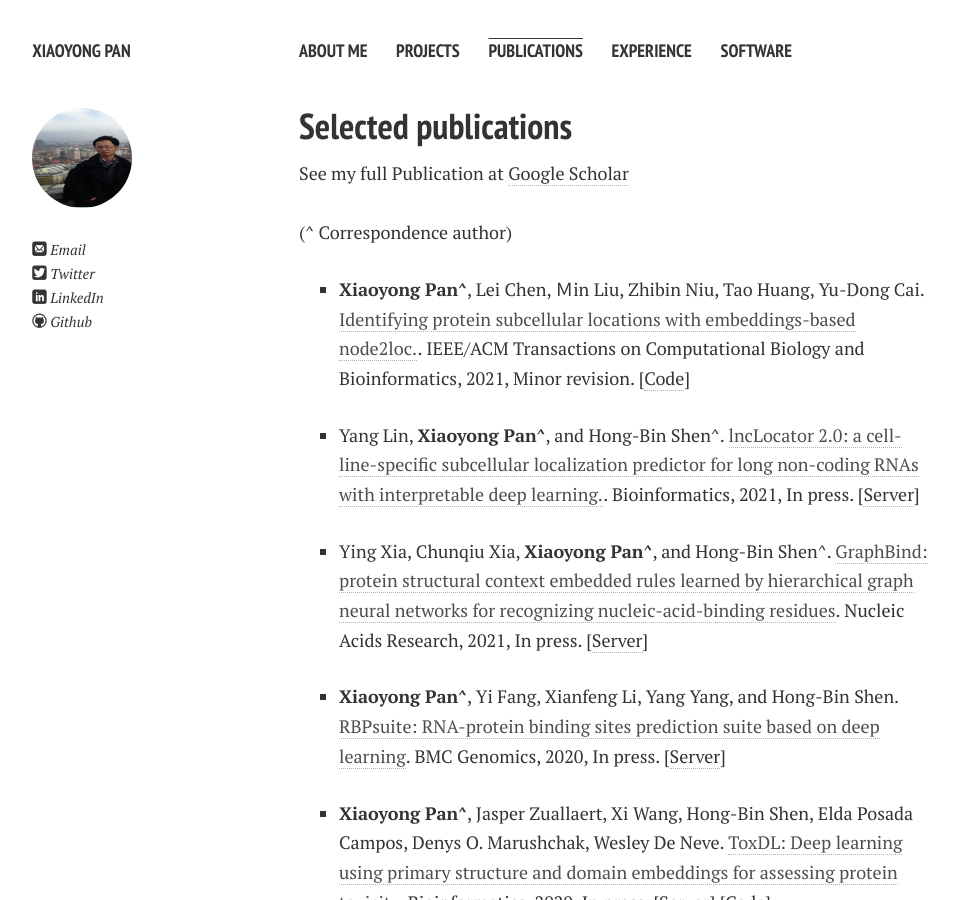
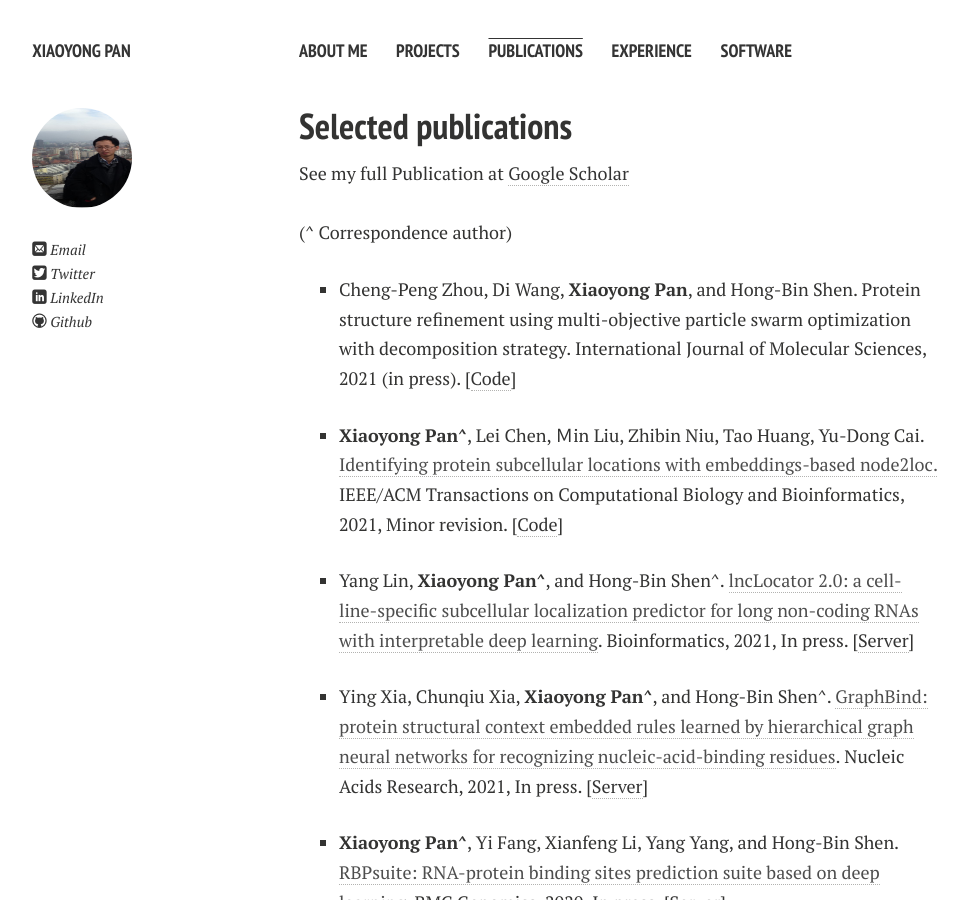
Before and after one commit to xypan1232/xypan1232.github.io, a Jekyll site: the page built from publications.md, in a window 1280 px wide and 900 px high. Shown: the whole window, without its empty margins (21-988 px from the left). Built offline with Jekyll 4.4.1, drawn with Linux system fonts in a browser that asks for light colours; nearby versions of some CDN libraries; Markdown is read by kramdown in place of the engine named in the settings.

Commit message:
Update publications.md

```diff
--- a/publications.md
+++ b/publications.md
@@ -10,13 +10,16 @@ title: Publications
 See my full Publication at <a href="https://scholar.google.com/citations?hl=en&user=Yis2IzgAAAAJ">Google Scholar</a> <br><br>
 (^ Correspondence author) <br>
 <ul>
-
+<li><p>
+Cheng-Peng Zhou, Di Wang, <b>Xiaoyong Pan</b>, and Hong-Bin Shen. Protein structure refinement using multi-objective particle swarm optimization with decomposition strategy.
+International Journal of Molecular Sciences, 2021 (in press).  [<a href="http://www.csbio.sjtu.edu.cn/bioinf/AIR/">Code</a>]
+	</p> </li>
 <li>
-    <p> <b>Xiaoyong Pan^</b>, Lei Chen, Ｍin Liu, Zhibin Niu, Tao Huang, Yu-Dong Cai. <a href="">Identifying protein subcellular locations with embeddings-based node2loc.</a>. IEEE/ACM Transactions on Computational Biology and Bioinformatics, 2021, Minor revision. [<a href="https://github.com/xypan1232/node2loc">Code</a>]</p>
+    <p> <b>Xiaoyong Pan^</b>, Lei Chen, Ｍin Liu, Zhibin Niu, Tao Huang, Yu-Dong Cai. <a href="">Identifying protein subcellular locations with embeddings-based node2loc.</a> IEEE/ACM Transactions on Computational Biology and Bioinformatics, 2021, Minor revision. [<a href="https://github.com/xypan1232/node2loc">Code</a>]</p>
   </li>
 
 <li>
-    <p> Yang Lin, <b>Xiaoyong Pan^</b>, and Hong-Bin Shen^. <a href="">lncLocator 2.0: a cell-line-specific subcellular localization predictor for long non-coding RNAs with interpretable deep learning.</a>. Bioinformatics, 2021, In press. [<a href="http://www.csbio.sjtu.edu.cn/bioinf/lncLocator2/">Server</a>]</p>
+    <p> Yang Lin, <b>Xiaoyong Pan^</b>, and Hong-Bin Shen^. <a href="">lncLocator 2.0: a cell-line-specific subcellular localization predictor for long non-coding RNAs with interpretable deep learning</a>. Bioinformatics, 2021, In press. [<a href="http://www.csbio.sjtu.edu.cn/bioinf/lncLocator2/">Server</a>]</p>
   </li>
 <li>
     <p> Ying Xia, Chunqiu Xia, <b>Xiaoyong Pan^</b>, and Hong-Bin Shen^. <a href="">GraphBind: protein structural context embedded rules learned by hierarchical graph neural networks for recognizing nucleic-acid-binding residues</a>. Nucleic Acids Research, 2021, In press. [<a href="http://www.csbio.sjtu.edu.cn/bioinf/GraphBind/">Server</a>]</p>
```
